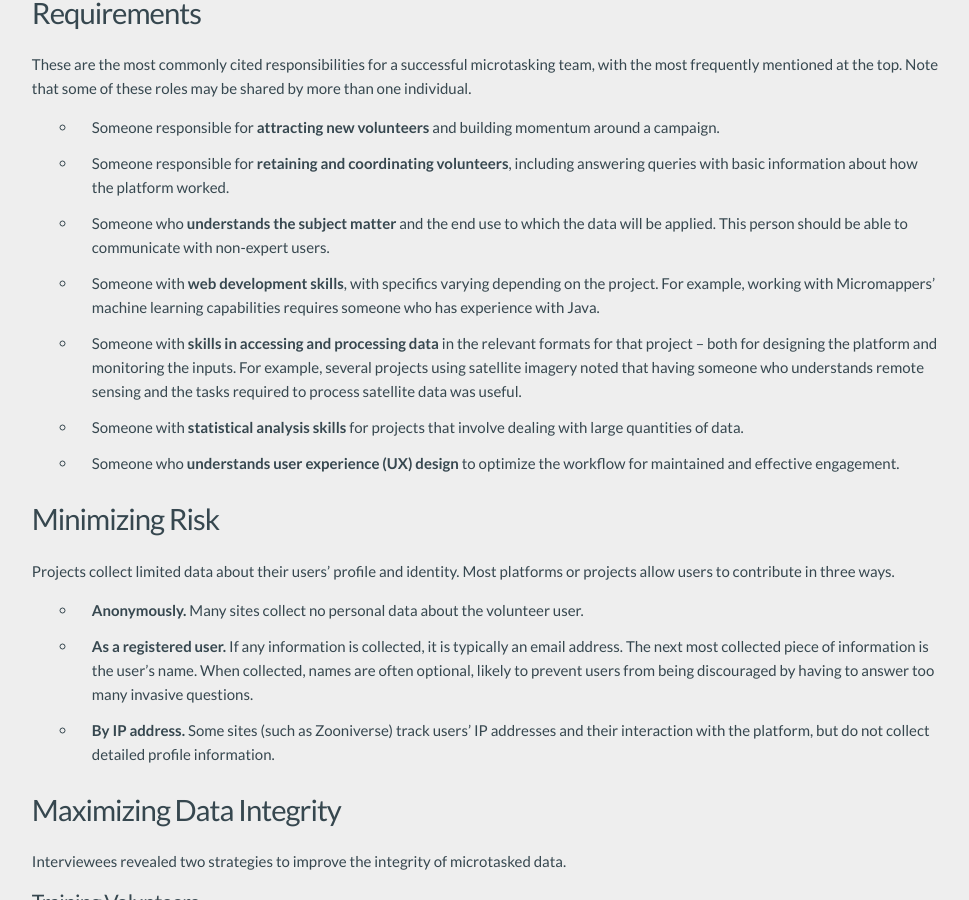
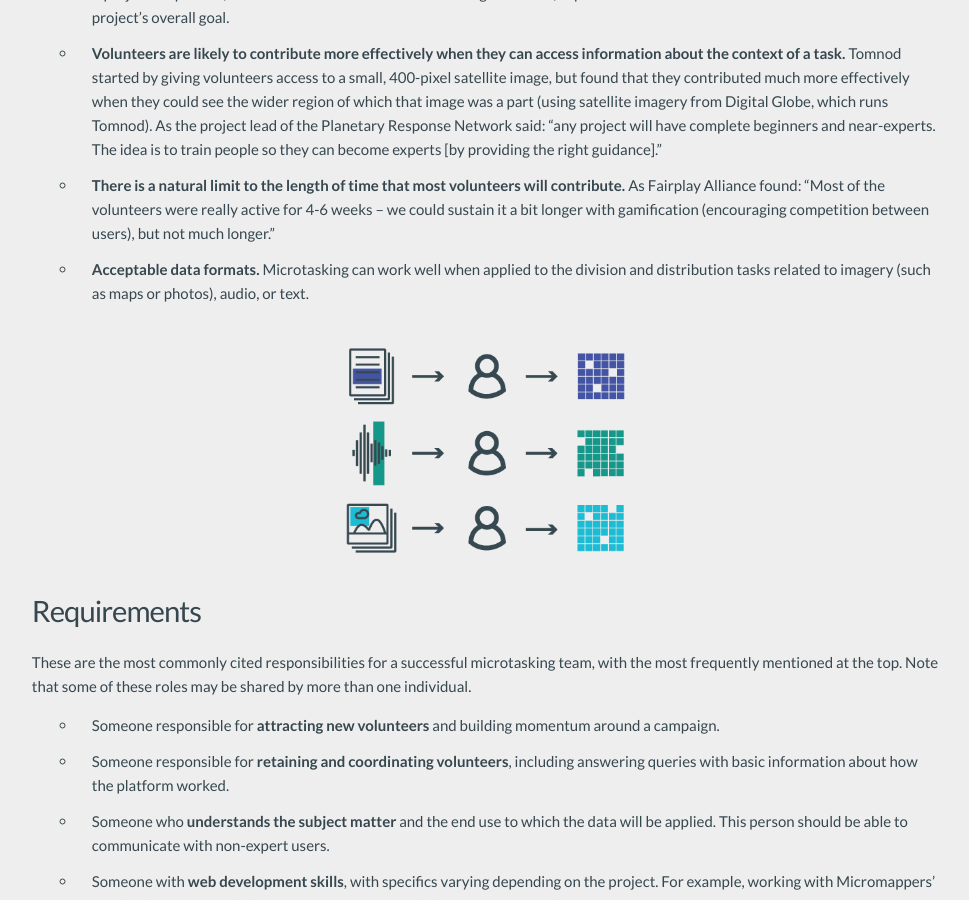
Before and after one commit to the-engine-room/library, a Jekyll site: the page built from _posts/2015-12-07-microtasking.md, in a window 1280 px wide and 900 px high, scrolled down 5424 px. Shown: the whole window, without its empty margins (301-1270 px from the left). Built offline with Jekyll 4.4.1, drawn with Linux system fonts in a browser that asks for light colours; nearby versions of some CDN libraries; comment, search, counter and statistics services are not loaded; part of the change alters nothing that is shown; some of the changed text lies outside the part shown.

Commit message:
Added new illustrations.

```diff
--- a/_posts/2015-12-07-microtasking.md
+++ b/_posts/2015-12-07-microtasking.md
@@ -36,9 +36,9 @@ Increasingly, this technology is being used by the not for profit sector. The fo
 
 Several existing tools allow organizations to create and launch their own microtasking project. The table below compares key functional differences between the platforms used by the example initiatives above.
 
-Platform | [Tomnod](//www.tomnod.com) | [Zooniverse](//www.zooniverse.org) | [Checkdesk](//checkdesk.org) | [Crowdcrafting + Pybossa](//crowdcrafting.org) | [Pybossa](//pybossa.com) | [Crowdata](crowdata.github.com) |
+Platform | [Tomnod](//www.tomnod.com) | [Zooniverse](//www.zooniverse.org) | [Checkdesk](//checkdesk.org) | [Crowdcrafting + Pybossa](//crowdcrafting.org) | [Pybossa](//pybossa.com) | [Crowdata](//crowdata.github.com) |
 -------- | -------- | -------- | -------- | -------- | -------- | -------- |
-__Location__ | Colorado, USA | Chicago, USA and Oxford, England | San Francisco, USA | Unknown | Madrid, Spain | South America |
+__Location__ | Colorado, USA | Chicago, USA and Oxford, England | San Francisco, USA | Unknown | Madrid, Spain | Buenos Aires, Argentina |
 __Created__ | 2011 | 2009 | 2011 | 2011 | 2011 | 2013 |
 __Allowed Data Formats__ | Visual | Visual, Audio | Visual and Text | Visual, Text, Audio | Visual, Text, Audio | Text |
 __Allowed Microtasks__ | Discovery | Discovery, Verification | Verification | Discovery, Verification | Varies | Verification, Data Release |
@@ -61,7 +61,6 @@ Microtasking has two principal benefits.
 
 * __Getting data that would otherwise be time-consuming to process or impossible to access.__ Any problem that can be broken into small tasks can potentially be crowdsourced to volunteers. Popular microtasking mechanisms include answering questions, transcribing information, identifying points, drawing shapes, and comparing two pieces of data.
 * __Engaging volunteers actively in an issue.__ A major challenge for many member-driven organizations is turning web-based support into real world action. Beyond sharing information or providing financial support (often derided as “clicktivism”), microtasking offers volunteers the opportunity to be actively involved, learn more about an issue, and make a meaningful contribution.
-
 
 ### Disadvantages
 
@@ -91,11 +90,16 @@ Our interviewees represented projects and platforms that varied widely in terms
 Microtasking isn't magic. Recognizing its limitations early in the planning process can allow an initiative to use it as effectively as possible.
 
 * __Most volunteers will contribute for a maximum of 5-10 minutes, with a minority contributing over a longer period.__ However, this minority typically contributes most of the data that microtasking platforms receive. For example, Greenpeace Guardianes said that about 10% of its 30,000 users make 90% of the total contributions to the site.
+
+![Superusers](../media/microtasking/superusers.png)
+
 * __Volunteers are most likely to complete tasks that are comprehensible in a short space of time.__ Interviewees said that projects often struggled with simplifying tasks down into the base unit of analysis. As the founder of Pybossa put it: “‘simple’ doesn’t mean ‘not complex,’ but volunteers shouldn’t need to spend a lot of time trying to understand the task.”
 * __‘Divide and conquer’: volunteers should only be asked to complete one type of task at a time.__ Zooniverse’s co-founder noted: “research teams tend to want to milk everything possible out of a task sequence, but experience has demonstrated that it’s always possible to go back and ask questions later on.” Pybossa’s founder added that some organisations were now successfully running 3-5 projects in parallel, with sets of volunteers each conducting a discrete, separate task to collect data that contributed to the project’s overall goal.
 * __Volunteers are likely to contribute more effectively when they can access information about the context of a task.__ Tomnod started by giving volunteers access to a small, 400-pixel satellite image, but found that they contributed much more effectively when they could see the wider region of which that image was a part (using satellite imagery from Digital Globe, which runs Tomnod). As the project lead of the Planetary Response Network said: “any project will have complete beginners and near-experts. The idea is to train people so they can become experts [by providing the right guidance].”
 * __There is a natural limit to the length of time that most volunteers will contribute.__ As Fairplay Alliance found: “Most of the volunteers were really active for 4-6 weeks – we could sustain it a bit longer with gamification (encouraging competition between users), but not much longer.”
+* __Acceptable data formats.__ Microtasking can work well when applied to the division and distribution tasks related to imagery (such as maps or photos), audio, or text.
 
+![Data Formats](../media/microtasking/data_formats.png)
 
 ### Requirements
 
@@ -162,6 +166,8 @@ Interviewees held differing opinions on whether gamification was useful or appro
 
 When designing an activity that is intended to encourage repeated participation, designers can add elements more typical of game play (keeping score, creating competition, animations and other friendly interactions). This is called “gamification,” and it can encourage further engagement with a product or service.
 
+![Gamification](../media/microtasking/gamification.png)
+
 Arguments for gamification included:
 
 * __Gamification can make the activity more engaging.__ For platforms where the tasks were repetitive, gamification was seen as a way to “reduce the tediousness of the activity”, to quote Greenpeace Guardianes. These organizations did not actually attempt to create real games, but used gaming mechanisms to make the activity more engaging and fun. For one project, Zooniverse made their classification work more engaging by adding elements of play that didn’t interfere with core tasks: when their Galaxy Zoo volunteers identified galaxies that looked like letters, the platform pulled these out and created an ‘alphabet’ that allowed volunteers to write messages to others.
```
Also changed, not shown: media/microtasking/data_formats.png (added), media/microtasking/gamification.png (added), media/microtasking/microtasking.png, media/microtasking/superusers.png (added).
